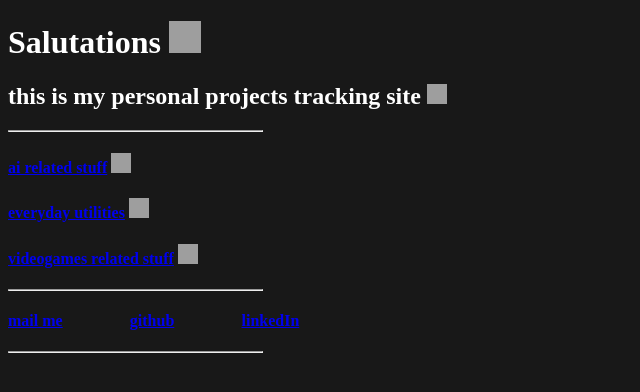
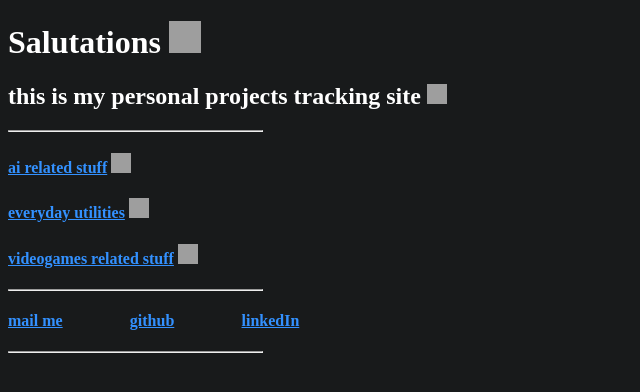
Before and after one commit to framilano/framilano.github.io, a PHP site: page / in a window 1280 px wide. Shown: the top 392 px of the page, without its empty margins (0-640 px from the left). Run offline with PHP 8.4, Linux system fonts and the light colour scheme; grey boxes are pictures that could not be loaded.

Commit message:
Update script.css

```diff
--- a/script.css
+++ b/script.css
@@ -1,5 +1,5 @@
 body {
-    background-color: #181818;
+    background-color: #181a1b;
     color: #FFFFFF
 }
 
@@ -15,3 +15,11 @@ hr {
     width: 20%;
     margin-left: 0%;
 }
+
+a:visited {
+    color: rgb(174, 115, 229);
+}
+
+a {
+    color: #3391ff;
+}
```
